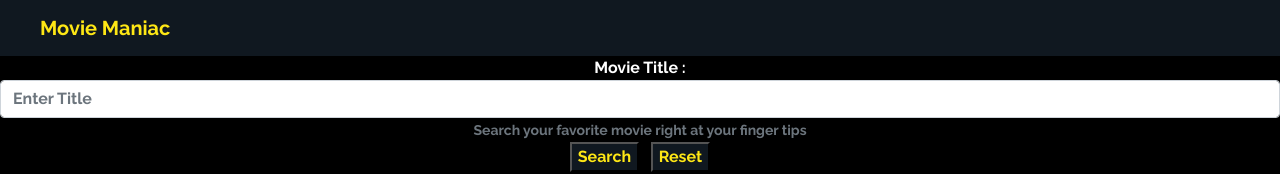
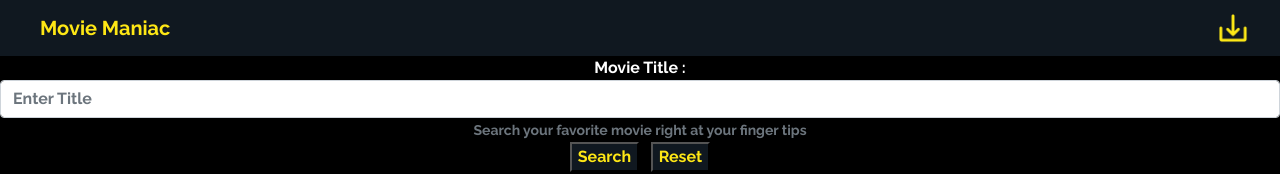
Before and after one commit to swadesh-online/MovieManiac, an Angular app: page / in a window 1280 px wide. Shown: the top 174 px of the page. Built offline with nearby package versions, Linux system fonts and the light colour scheme.

Commit message:
added download option

```diff
--- a/angular.json
+++ b/angular.json
@@ -32,7 +32,9 @@
               "src/assets/css/bootstrap.css",
               "src/assets/css/bootstrap.min.css"
             ],
-            "scripts": []
+            "scripts": [
+              "./node_modules/html2canvas/dist/html2canvas.min.js"
+            ]
           },
           "configurations": {
             "production": {
--- a/package.json
+++ b/package.json
@@ -19,6 +19,7 @@
     "@angular/platform-browser": "~11.0.3",
     "@angular/platform-browser-dynamic": "~11.0.3",
     "@angular/router": "~11.0.3",
+    "html2canvas": "^1.0.0-rc.7",
     "rxjs": "~6.6.0",
     "tslib": "^2.0.0",
     "zone.js": "~0.10.2"
--- a/src/app/app.component.html
+++ b/src/app/app.component.html
@@ -1,6 +1,9 @@
 <body>
     <nav class="navbar navbar-dark" id="navbar">
-        <a class="navbar-brand" id="navbartext" (click)="reset()">Movie Maniac</a>
+        <a class="navbar-brand" id="navbartext" (click)="pngDownload()">Movie Maniac</a>
+
+        <img id="download" src="./../assets/download.png" alt="save" (click)="pngDownload()" width="30" height="30"
+            style="margin-right : 2em">
     </nav>
 
     <form>
@@ -28,8 +31,9 @@
             {{errorMessage}}
         </div>
     </form>
-
-    <table class="table table-bordered table-dark" *ngIf="movieData!=null && movieData!=undefined && showTable">
+    <div id="res">
+        <table id="movieTable" class="table table-bordered table-dark"
+            *ngIf="movieData!=null && movieData!=undefined && showTable">
             <thead>
                 <tr>
                     <th>
@@ -49,10 +53,11 @@
                     <td>Title</td>
                     <td>{{movieData.Title}}</td>
                 </tr>
+
                 <tr>
                     <th scope="row">2</th>
-                <td>Year</td>
-                <td>{{movieData.Year}}</td>
+                    <td>Poster</td>
+                    <td><img src="{{movieData.Poster}}" alt="{{movieData.Title}}" width="200px" height="300px"></td>
                 </tr>
                 <tr>
                     <th scope="row">3</th>
@@ -111,8 +116,8 @@
                 </tr>
                 <tr>
                     <th scope="row">14</th>
-                <td>Poster</td>
-                <td><img src="{{movieData.Poster}}" alt="{{movieData.Title}}" width="200px" height="300px"></td>
+                    <td>Year</td>
+                    <td>{{movieData.Year}}</td>
                 </tr>
                 <tr>
                     <th scope="row">15</th>
@@ -171,6 +176,7 @@
 
             </tbody>
         </table>
-    <div class="center" *ngIf="movieData!=null && movieData!=undefined && showTable">
+        <div class="center" id="credits" *ngIf="movieData!=null && movieData!=undefined && showTable">
             Created with &#10084; by Swadesh </div>
+    </div>
 </body>
--- a/src/app/app.component.ts
+++ b/src/app/app.component.ts
@@ -1,7 +1,7 @@
 import { Component } from '@angular/core';
 import { HttpClient } from '@angular/common/http';
 import { movie } from './models/movie';
-
+declare let html2canvas: any;
 @Component({
   selector: 'app-root',
   templateUrl: './app.component.html',
@@ -15,6 +15,7 @@ export class AppComponent {
   movieTitle: string;
   movieData!: movie;
   errorMessage: string;
+  capturedImage: any;
   constructor(private http: HttpClient) {
     this.showTable = false;
     this.movieTitle = '';
@@ -42,7 +43,7 @@ export class AppComponent {
             this.errorMessage = "I am sorry . I couldn't find your movie. I just hope you give me one more chance."
           }
         },
-        error: error => {
+        error: _error => {
           this.errorMessage = "It's not you. It's us. Hoping things will get better after sometime."
         }
       })
@@ -56,4 +57,23 @@ export class AppComponent {
     this.showTable = false;
     this.movieTitle = '';
   }
+
+  pngDownload() {
+    this.errorMessage = '';
+    if (this.movieData) {
+      html2canvas(document.querySelector("#res")).then((_canvas: any) => {
+        this.capturedImage = _canvas.toDataURL();
+        var link = document.createElement('a');
+        link.href = _canvas.toDataURL("image/jpeg", "1");;
+        link.download = this.movieData.Title + ".png";
+        document.body.appendChild(link);
+        link.click();
+        document.body.removeChild(link);
+      }
+      )
+    } else {
+      this.errorMessage = "Let's try searching something. Then we can definitely download it. "
+    }
+  }
+
 }
--- a/src/styles.css
+++ b/src/styles.css
@@ -40,3 +40,11 @@ form {
 .table td {
     text-align: center;
     }
+    .table th {
+        text-align: center;
+        }
+
+
+#download{
+    filter: invert(92%) sepia(42%) saturate(3967%) hue-rotate(340deg) brightness(102%) contrast(99%);
+}
```
Also changed, not shown: src/assets/download.png (added), 7 other files (tests, documents, lock files or other folders). Lines whose indentation alone changed are shown as unchanged.
